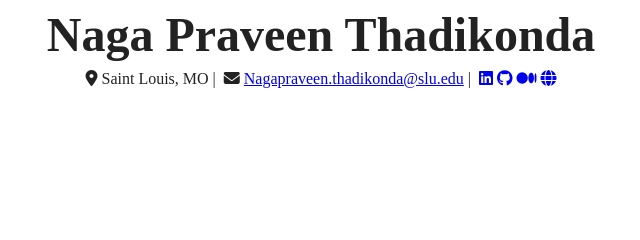
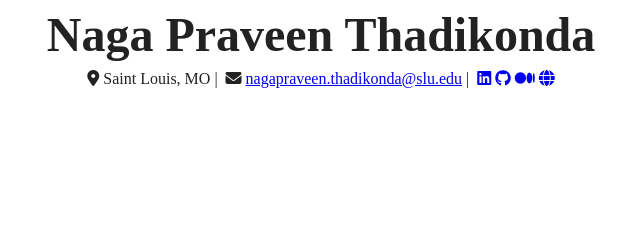
Before and after one commit to praveen2572/IS-5500, a plain HTML site: page resume-portfolio/index.html in a window 1280 px wide. Shown: the part 284-524 px from the top of the page, 319-959 px from the left. Drawn offline with nearby package versions, Linux system fonts and the light colour scheme; a small style sheet from the web is missing.

Commit message:
Update index.html

```diff
--- a/resume-portfolio/index.html
+++ b/resume-portfolio/index.html
@@ -52,7 +52,7 @@
         <i class="fas fa-map-marker-alt"></i> Saint Louis, MO |
         <i class="fas fa-envelope"></i>
         <a href="mailto:chandraprakash.bathula@slu.edu"
-          >Nagapraveen.thadikonda@slu.edu</a
+          >nagapraveen.thadikonda@slu.edu</a
         > |
         <a href="#" target="_blank"><i class="fab fa-linkedin"></i></a>
         <a href="#" target="_blank"><i class="fab fa-github"></i></a>
```
